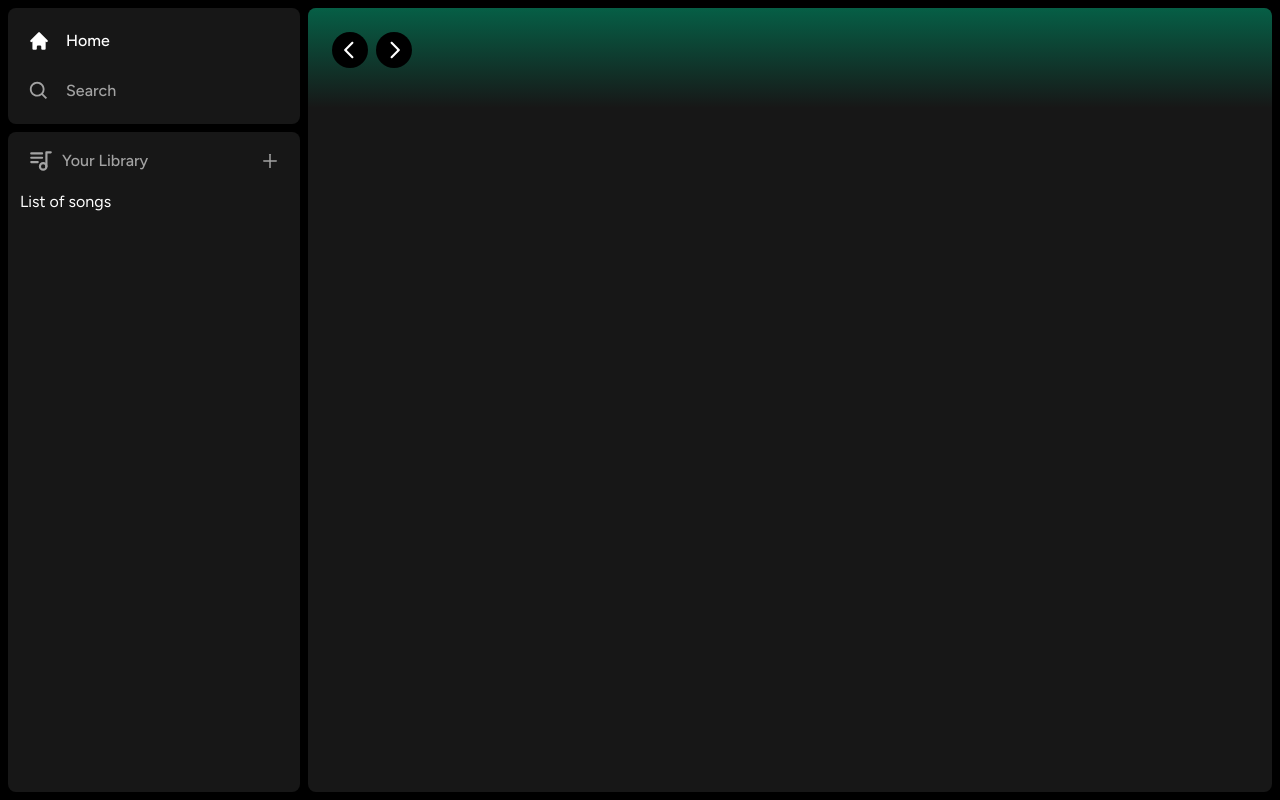
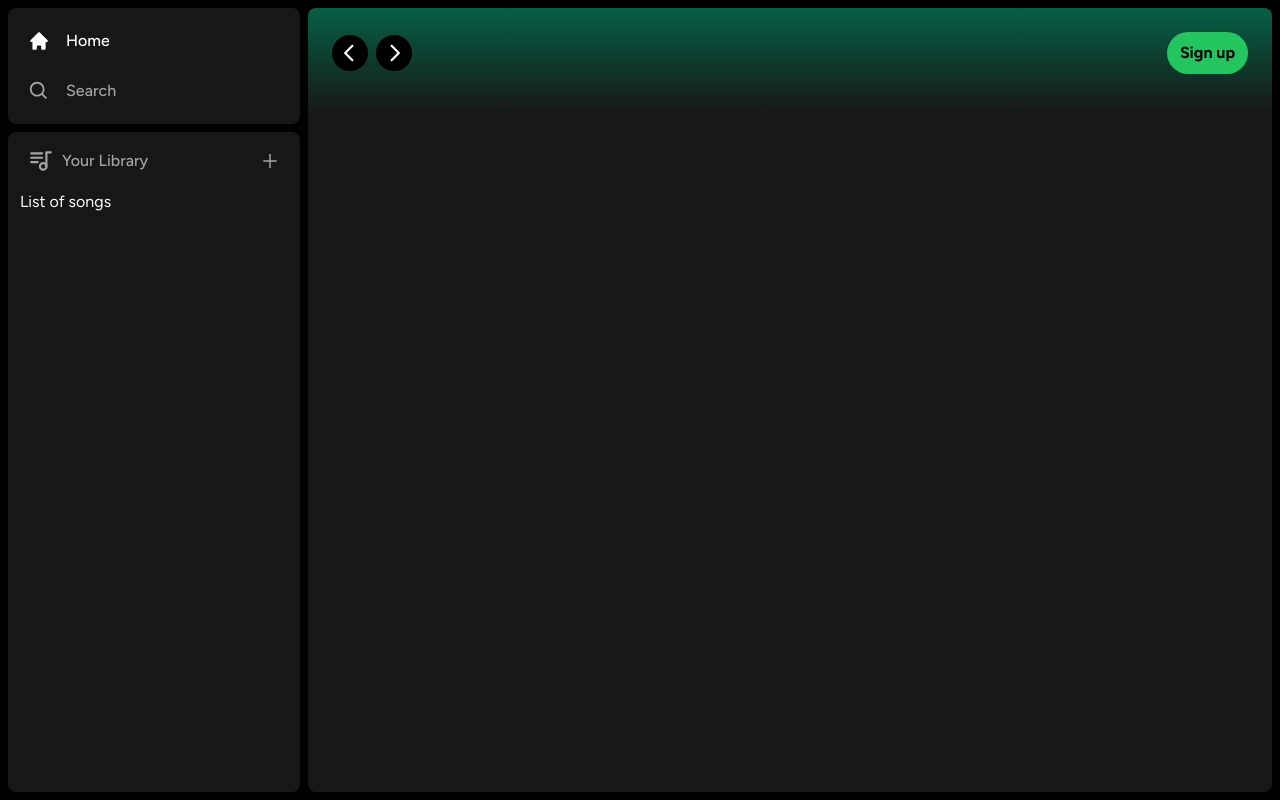
Before and after one commit to Wael-Morjen/Spotify-Music-Platform, a Next.js app: page / in a window 1280 px wide. Built offline with nearby package versions, Linux system fonts and the light colour scheme.

Commit message:
button component

```diff
--- /dev/null
+++ b/components/Button.tsx
@@ -0,0 +1,45 @@
+import { forwardRef } from "react";
+import { twMerge } from "tailwind-merge";
+
+interface ButtonProps
+    extends React.ButtonHTMLAttributes<HTMLButtonElement> {}
+
+const Button = forwardRef<HTMLButtonElement, ButtonProps>(({
+    className,
+    children,
+    disabled,
+    type = "button",
+    ...props
+}, ref) => {
+    return (
+        <button
+            type={type}
+            className={twMerge(`
+                w-full
+                rounded-full
+                bg-green-500
+                border
+                border-transparent
+                px-3
+                py-2
+                disabled:cursor-not-allowed
+                disabled:opacity-50
+                text-black
+                font-bold
+                hover:opacity-75
+                transition
+            `,
+                className
+            )}
+            disabled={disabled}
+            ref={ref}
+            {...props}
+        >
+            {children}
+        </button>
+    )
+})
+
+Button.displayName = "Button"
+
+export default Button;
--- a/components/Header.tsx
+++ b/components/Header.tsx
@@ -5,6 +5,7 @@ import { twMerge } from "tailwind-merge";
 import { RxCaretLeft, RxCaretRight } from "react-icons/rx";
 import { HiHome } from "react-icons/hi";
 import { BiSearch } from "react-icons/bi";
+import Button from "./Button";
 
 interface HeaderProps {
     children: React.ReactNode
@@ -104,6 +105,22 @@ const Header = ({
                         <BiSearch className="text-black" size={24} />
                     </button>
                 </div>
+                <div
+                    className="
+                        flex
+                        justify-between
+                        items-center
+                        gap-x-4
+                    "
+                >
+                    <>
+                        <div>
+                            <Button>
+                                Sign up
+                            </Button>
+                        </div>
+                    </>
+                </div>
             </div>
         </div>
     );
```
